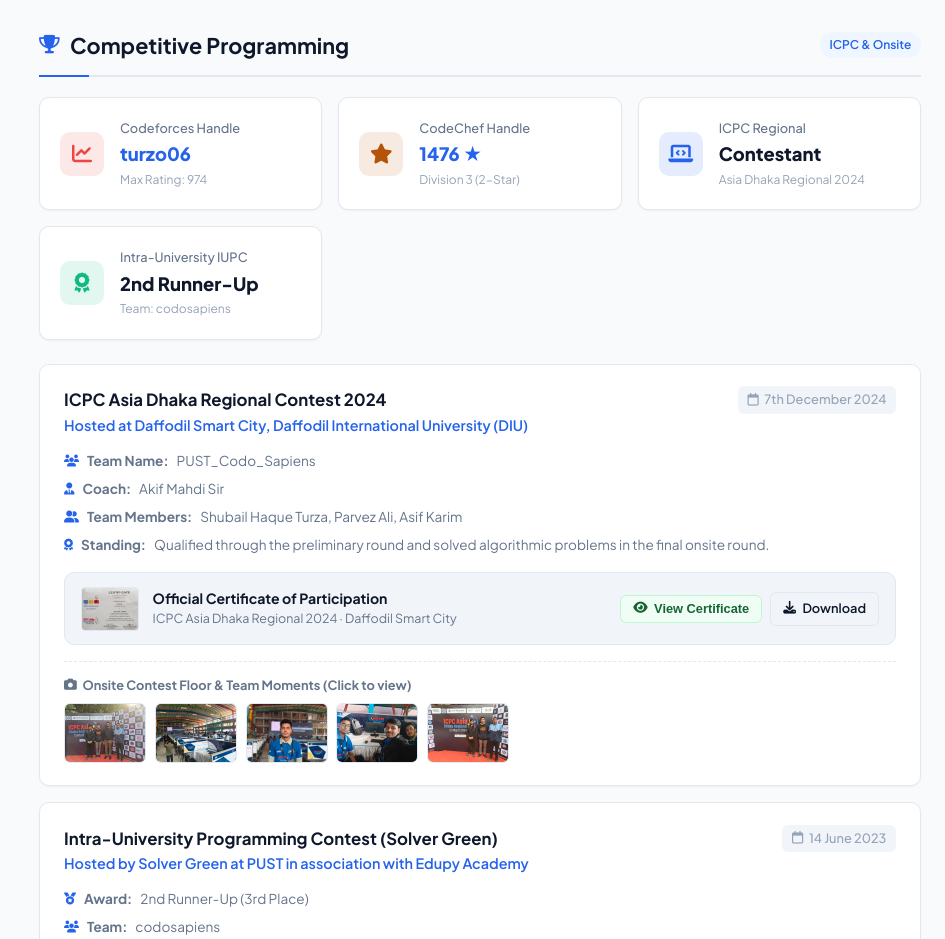
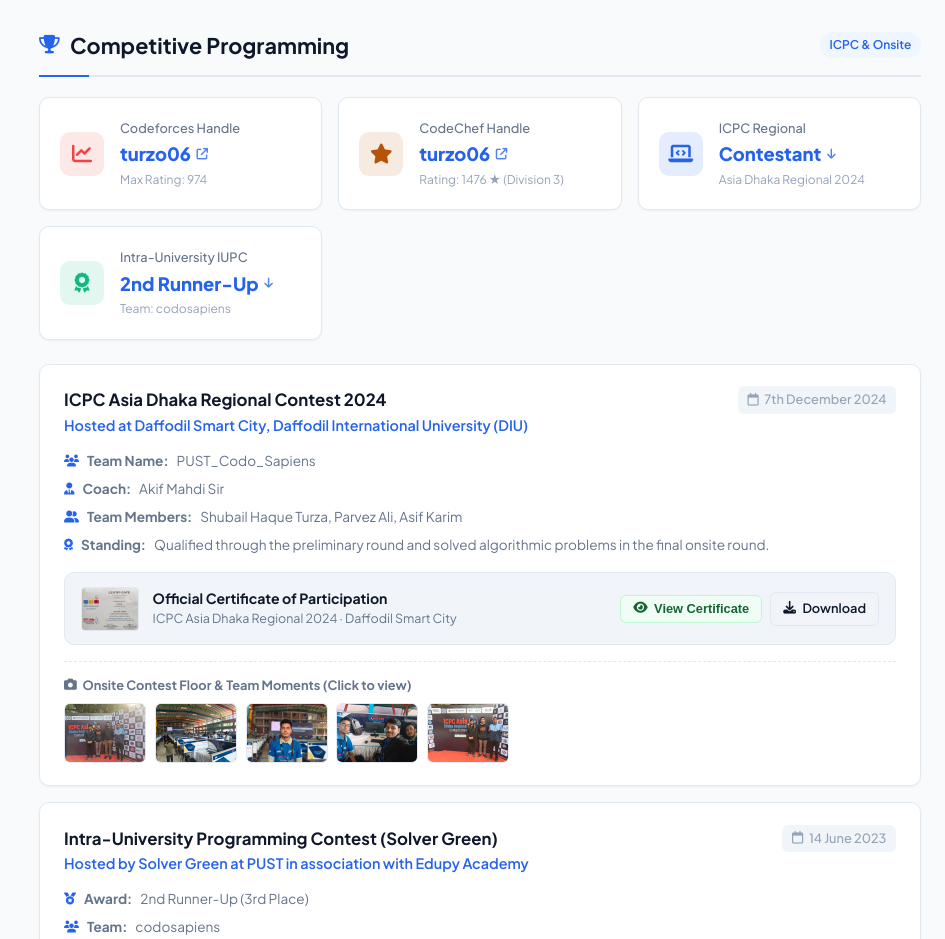
Before and after one commit to turzo06/turzo06.github.io, a plain HTML site: page index.html in a window 1280 px wide. Shown: the part 3160-4099 px from the top of the page, without its empty margins (335-1280 px from the left). Drawn offline with Linux system fonts and the light colour scheme; some icons are missing.

Commit message:
Update CP stat cards with linked handles for Codeforces and CodeChef and smooth card links

```diff
--- a/assets/css/style.css
+++ b/assets/css/style.css
@@ -753,6 +753,25 @@
   color: var(--text-main);
 }
 
+.cp-stat-value a {
+  color: var(--accent);
+  text-decoration: none;
+  display: inline-flex;
+  align-items: center;
+  gap: 0.35rem;
+  transition: var(--transition);
+}
+
+.cp-stat-value a:hover {
+  text-decoration: underline;
+  color: var(--accent-hover);
+}
+
+.cp-stat-value a i {
+  font-size: 0.72rem;
+  opacity: 0.8;
+}
+
 .cp-stat-sub {
   font-size: 0.75rem;
   color: var(--text-light);
--- a/index.html
+++ b/index.html
@@ -506,7 +506,11 @@
               <div class="cp-stat-icon cf"><i class="fa-solid fa-chart-line"></i></div>
               <div>
                 <div class="cp-stat-label">Codeforces Handle</div>
-                <div class="cp-stat-value"><a href="https://codeforces.com/profile/turzo06" target="_blank">turzo06</a></div>
+                <div class="cp-stat-value">
+                  <a href="https://codeforces.com/profile/turzo06" target="_blank" rel="noopener noreferrer" title="View Codeforces Profile: turzo06">
+                    turzo06 <i class="fa-solid fa-arrow-up-right-from-square"></i>
+                  </a>
+                </div>
                 <div class="cp-stat-sub">Max Rating: 974</div>
               </div>
             </div>
@@ -515,8 +519,12 @@
               <div class="cp-stat-icon cc"><i class="fa-solid fa-star"></i></div>
               <div>
                 <div class="cp-stat-label">CodeChef Handle</div>
-                <div class="cp-stat-value"><a href="https://www.codechef.com/users/turzo06" target="_blank">1476 ★</a></div>
-                <div class="cp-stat-sub">Division 3 (2-Star)</div>
+                <div class="cp-stat-value">
+                  <a href="https://www.codechef.com/users/turzo06" target="_blank" rel="noopener noreferrer" title="View CodeChef Profile: turzo06">
+                    turzo06 <i class="fa-solid fa-arrow-up-right-from-square"></i>
+                  </a>
+                </div>
+                <div class="cp-stat-sub">Rating: 1476 ★ (Division 3)</div>
               </div>
             </div>
 
@@ -524,7 +532,11 @@
               <div class="cp-stat-icon icpc"><i class="fa-solid fa-laptop-code"></i></div>
               <div>
                 <div class="cp-stat-label">ICPC Regional</div>
-                <div class="cp-stat-value">Contestant</div>
+                <div class="cp-stat-value">
+                  <a href="#icpc-contest-card" title="View ICPC Regional 2024 Details & Certificate">
+                    Contestant <i class="fa-solid fa-arrow-down" style="font-size: 0.72rem;"></i>
+                  </a>
+                </div>
                 <div class="cp-stat-sub">Asia Dhaka Regional 2024</div>
               </div>
             </div>
@@ -533,14 +545,18 @@
               <div class="cp-stat-icon loj"><i class="fa-solid fa-award"></i></div>
               <div>
                 <div class="cp-stat-label">Intra-University IUPC</div>
-                <div class="cp-stat-value">2nd Runner-Up</div>
+                <div class="cp-stat-value">
+                  <a href="#solver-green-card" title="View Solver Green IUPC Details & Certificate">
+                    2nd Runner-Up <i class="fa-solid fa-arrow-down" style="font-size: 0.72rem;"></i>
+                  </a>
+                </div>
                 <div class="cp-stat-sub">Team: codosapiens</div>
               </div>
             </div>
           </div>
 
           <!-- Contest 1: ICPC Regional Card -->
-          <div class="timeline-card">
+          <div class="timeline-card" id="icpc-contest-card">
             <div class="timeline-header">
               <div>
                 <h3 class="timeline-title">ICPC Asia Dhaka Regional Contest 2024</h3>
@@ -588,7 +604,7 @@
           </div>
 
           <!-- Contest 2: Solver Green IUPC Card -->
-          <div class="timeline-card">
+          <div class="timeline-card" id="solver-green-card">
             <div class="timeline-header">
               <div>
                 <h3 class="timeline-title">Intra-University Programming Contest (Solver Green)</h3>
```
